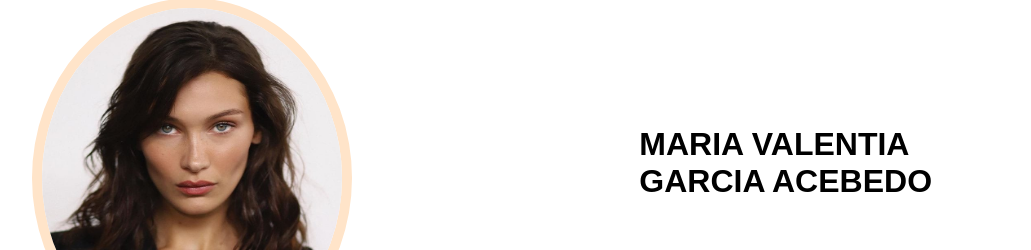
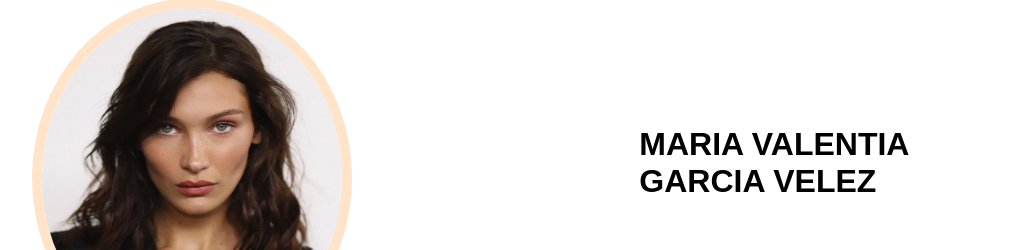
Before and after one commit to Jenniferdaniela2024/hojadevida, a plain HTML site: page index.html in a window 1280 px wide. Shown: the part 110-360 px from the top of the page, without its empty margins (76-1107 px from the left). Drawn offline with Linux system fonts and the light colour scheme.

Commit message:
primer cambio en el nombre

```diff
--- a/index.html
+++ b/index.html
@@ -14,7 +14,7 @@
     <h1>MARIA
         VALENTIA <br>
         GARCIA
-        ACEBEDO</h1>
+        VELEZ</h1>
     </div>
     </div>
      <div class="contenedor">
```
